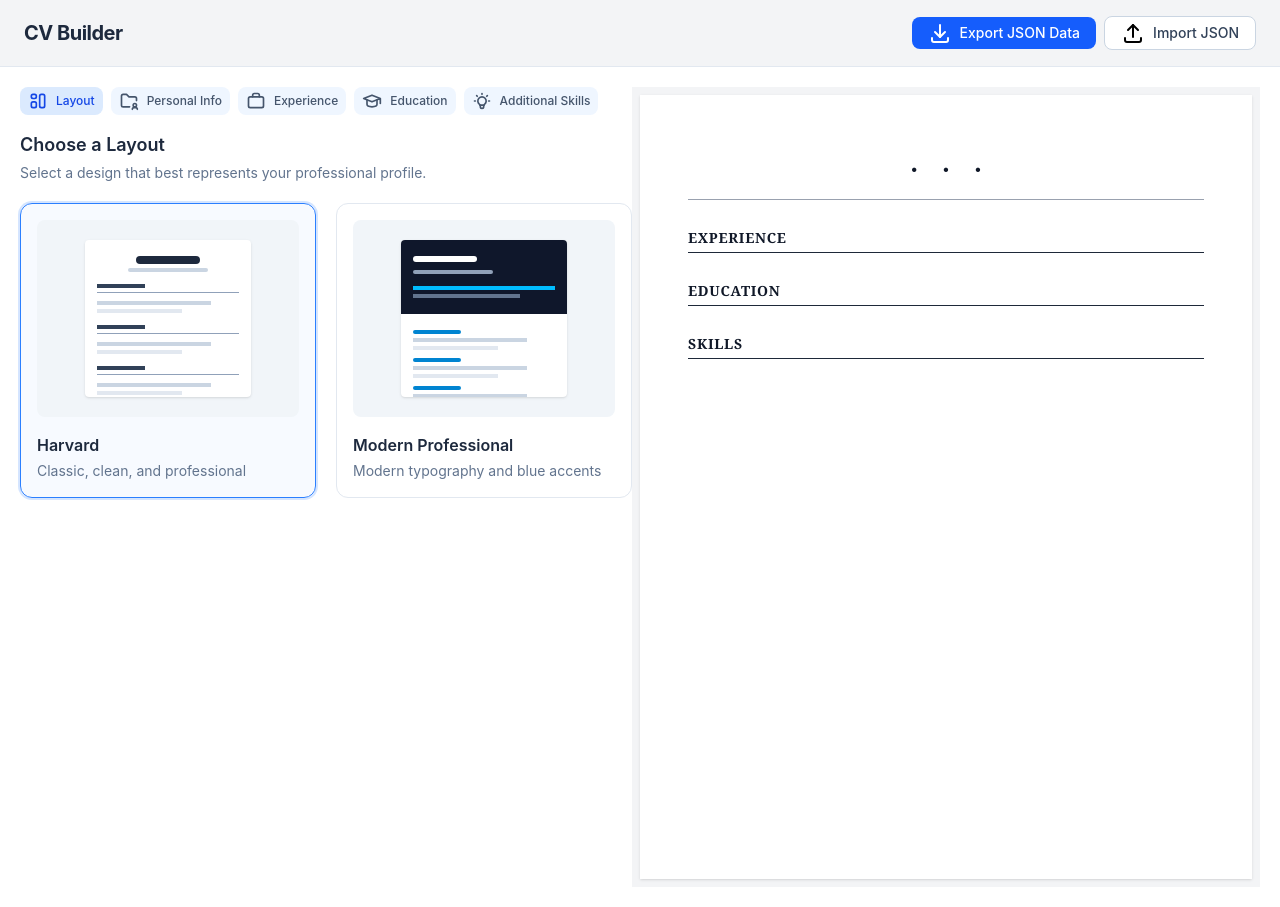
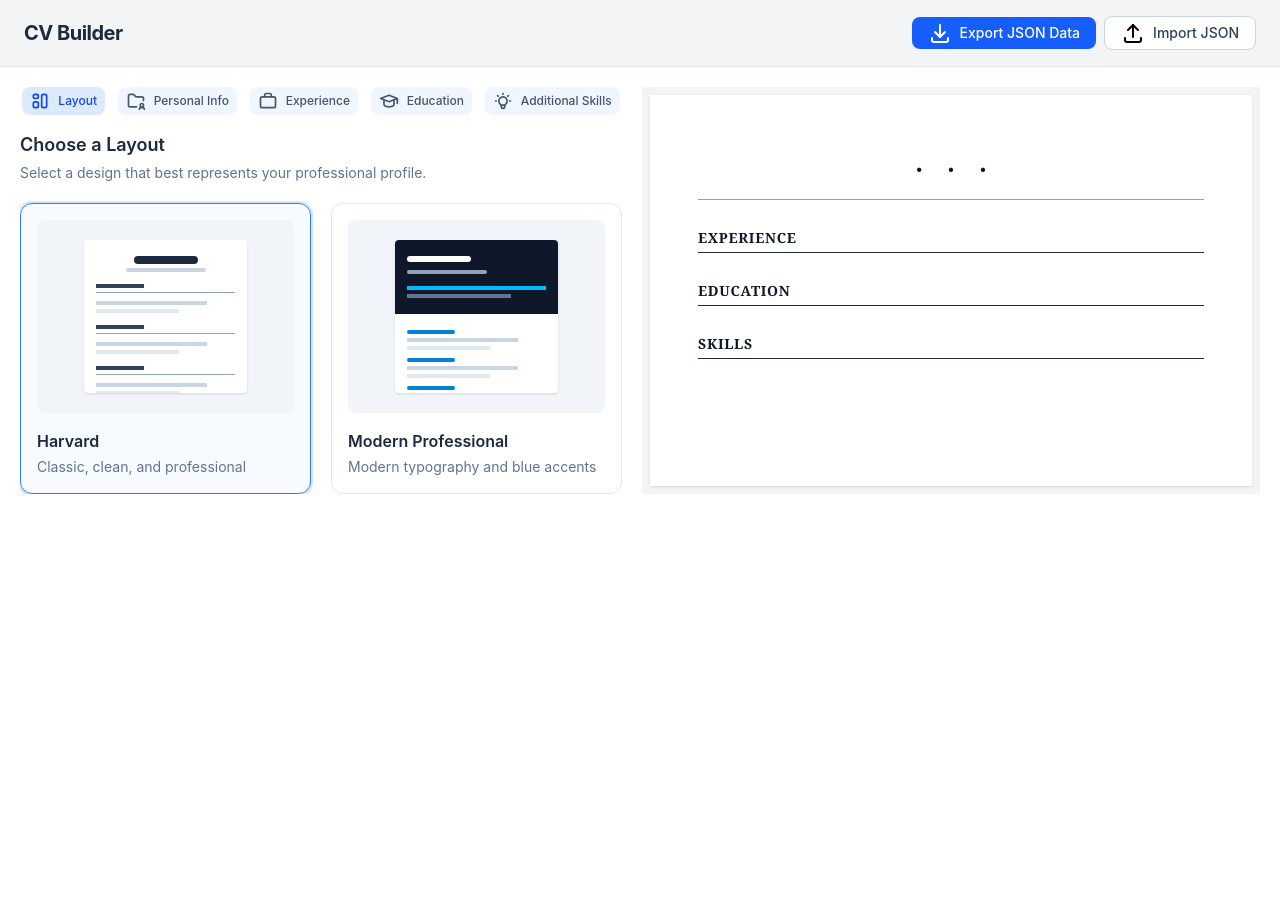
Before and after one commit to DynamesLuis/CV-Builder, a React (Vite) app: page / in a window 1280 px wide. After the commit the page ends 800 px from the top, so only its background shows below. Built offline with nearby package versions, Linux system fonts and the light colour scheme.

Commit message:
ui: improve overall ui

```diff
--- a/src/App.jsx
+++ b/src/App.jsx
@@ -89,9 +89,9 @@ function App() {
   };
 
   return (
-    <>
-      <Header onExportJSON={exportCvDataToJson} setCvData={setCvData}/>
-      <div className="flex w-full p-5">
+    <div className="h-screen flex flex-col overflow-hidden">
+      <Header onExportJSON={exportCvDataToJson} setCvData={setCvData} />
+      <main className="flex w-full p-5 min-h-0 overflow-hidden">
         <CvEdit
           cvData={cvData}
           setCvData={setCvData}
@@ -107,8 +107,8 @@ function App() {
           setSelectedLayout={setSelectedLayout}
         />
         <CvPreview cvData={previewData} selectedLayout={selectedLayout} />
-      </div>
-    </>
+      </main>
+    </div>
   );
 }
 
--- a/src/features/cv-edit/CvEdit.jsx
+++ b/src/features/cv-edit/CvEdit.jsx
@@ -20,7 +20,7 @@ export default function CvEdit({
   setSelectedLayout
 }) {
   return (
-    <div className="flex-1">
+    <div className="flex-1 pr-5 h-full overflow-y-auto">
       <EditNav
         activeSection={activeSection}
         onChangeSection={setActiveSection}
--- a/src/features/cv-edit/additionalSkillsSection/AdditionalSkillsSection.jsx
+++ b/src/features/cv-edit/additionalSkillsSection/AdditionalSkillsSection.jsx
@@ -26,7 +26,7 @@ export default function AdditionalSkillsSection({
   };
 
   return (
-    <div className="my-4">
+    <div className="">
       <h2 className="font-bold text-lg">Additional Skills</h2>
       <div className="flex justify-between">
         <p className="text-xs text-slate-600 font-normal">
--- a/src/features/cv-edit/editNav/EditNav.jsx
+++ b/src/features/cv-edit/editNav/EditNav.jsx
@@ -1,9 +1,13 @@
 import EditNavItem from "./EditNavItem";
 import navItems from "./navItems";
 
-export default function EditNav({ activeSection, onChangeSection,setIsEditing }) {
+export default function EditNav({
+  activeSection,
+  onChangeSection,
+  setIsEditing,
+}) {
   return (
-    <nav className="flex gap-2">
+    <nav className="flex gap-2 justify-around sticky top-0 bg-white pb-4">
       {navItems.map((navItem) => (
         <EditNavItem
           key={navItem.id}
--- a/src/features/cv-edit/educationSection/EducationSection.jsx
+++ b/src/features/cv-edit/educationSection/EducationSection.jsx
@@ -62,7 +62,7 @@ export default function EducationSection({
   };
 
   return (
-    <div className="my-4">
+    <div className="">
       <h2 className="font-bold text-lg">Education</h2>
       <div className="flex justify-between">
         <p className="text-xs text-slate-600 font-normal">
--- a/src/features/cv-edit/experienceSection/ExperienceSection.jsx
+++ b/src/features/cv-edit/experienceSection/ExperienceSection.jsx
@@ -63,7 +63,7 @@ export default function ExperienceSection({
   };
 
   return (
-    <div className="my-4">
+    <div className="">
       <h2 className="font-bold text-lg">Work experience</h2>
       <div className="flex justify-between">
         <p className="text-xs text-slate-600 font-normal">
--- a/src/features/cv-edit/layoutSection/LayoutSection.jsx
+++ b/src/features/cv-edit/layoutSection/LayoutSection.jsx
@@ -16,7 +16,7 @@ export default function LayoutSection({ selectedLayout, onSelect }) {
   ];
 
   return (
-    <section className="my-4">
+    <section className="">
       <div className="mb-5">
         <h2 className="text-lg font-semibold text-slate-800">
           Choose a Layout
--- a/src/features/cv-edit/personalInfoSection/PersonalInfoSection.jsx
+++ b/src/features/cv-edit/personalInfoSection/PersonalInfoSection.jsx
@@ -28,7 +28,7 @@ export default function PersonalInfoSection({
   };
 
   return (
-    <div className="my-4">
+    <div className="">
       <h2 className="font-bold text-lg">General Information and Contact</h2>
       <p className="text-xs text-slate-600 font-normal">
         Key details that will appear at the top of your résumé.
--- a/src/features/cv-preview/CvPreview.jsx
+++ b/src/features/cv-preview/CvPreview.jsx
@@ -15,5 +15,5 @@ export default function CvPreview({ cvData, selectedLayout }) {
       layout = <HarvardLayout cvData={cvData} />;
       break;
   }
-  return <div className="flex-1 min-h-screen bg-gray-100 p-2">{layout}</div>;
+  return <div className="flex-1 bg-gray-100 p-2 h-full overflow-y-auto">{layout}</div>;
 }
```
